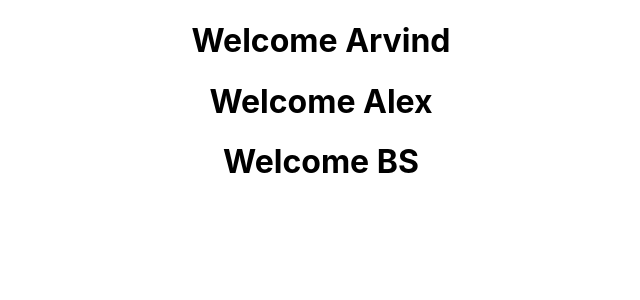
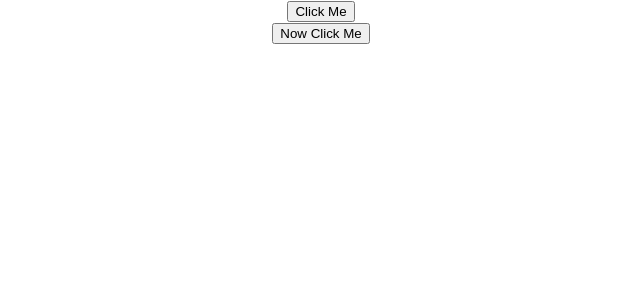
Before and after one commit to arvindbatham600/ReactJs, a React (Create React App) app: page / in a window 1280 px wide. Shown: the top 300 px of the page, without its empty margins (319-959 px from the left). Built offline with nearby package versions, Linux system fonts and the light colour scheme.

Commit message:
Added event Handler in both functional component and class component

```diff
--- a/src/App.js
+++ b/src/App.js
@@ -4,10 +4,14 @@ import Greet from "./components/Greet";
 import Welcome from "./components/Welcome";
 import Message from "./components/Message";
 import Counter from "./components/Counter";
+import FunctionalClickHandler from "./FunctionalClickHandler";
+import ClassClickHandler from "./ClassClickHandler";
 
 function App() {
   return (
     <div className="App">
+      <FunctionalClickHandler />
+      <ClassClickHandler />
       {/* <Counter /> */}
       {/* <Message /> */}
       {/* <Greet name="Arvind">
@@ -16,9 +20,9 @@ function App() {
       <Greet name="Alex" />
       <Greet name="BS" /> */}
 
-      <Welcome name="Arvind" />
+      {/* <Welcome name="Arvind" />
       <Welcome name="Alex" />
-      <Welcome name="BS" />
+      <Welcome name="BS" /> */}
     </div>
   );
 }
--- /dev/null
+++ b/src/ClassClickHandler.js
@@ -0,0 +1,17 @@
+import React, { Component } from "react";
+
+class ClassClickHandler extends Component {
+  clickHandler() {
+    console.log("Now Button Clicked");
+  }
+
+  render() {
+    return (
+      <div>
+        <button onClick={this.clickHandler}>Now Click Me</button>
+      </div>
+    );
+  }
+}
+
+export default ClassClickHandler;
--- /dev/null
+++ b/src/FunctionalClickHandler.js
@@ -0,0 +1,16 @@
+import React from "react";
+
+function FunctionalClickHandler() {
+
+    function clickHandler(){
+        console.log("Button Clicked")
+    }
+
+  return (
+    <div>
+      <button onClick={clickHandler}>Click Me</button>
+    </div>
+  );
+}
+
+export default FunctionalClickHandler;
```
